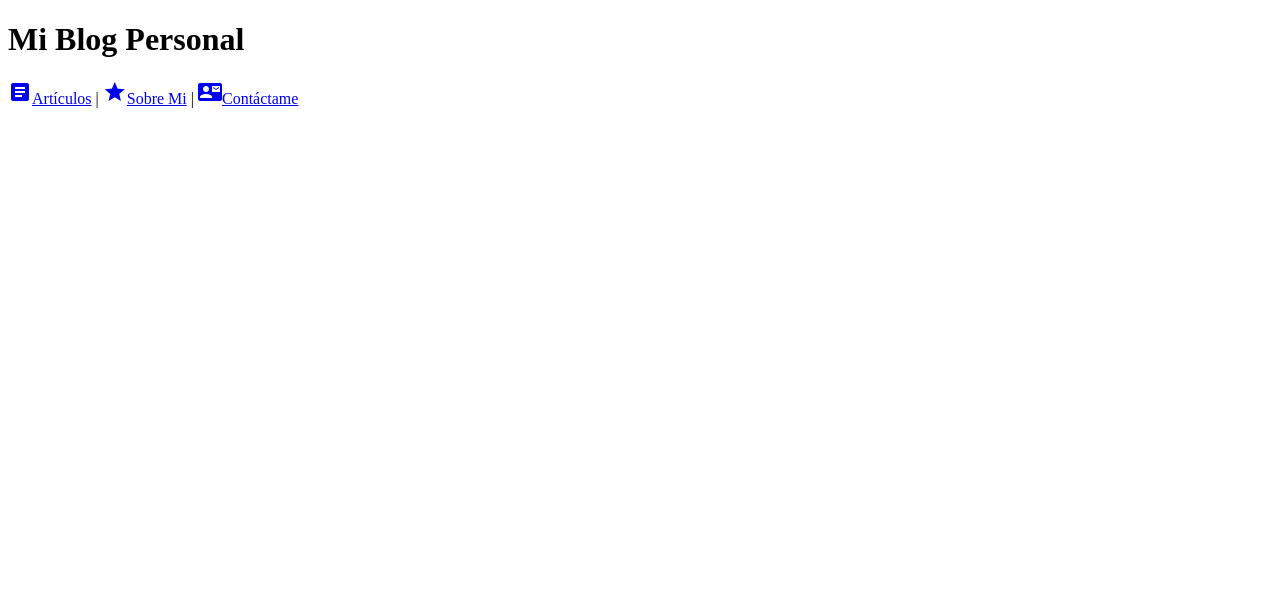
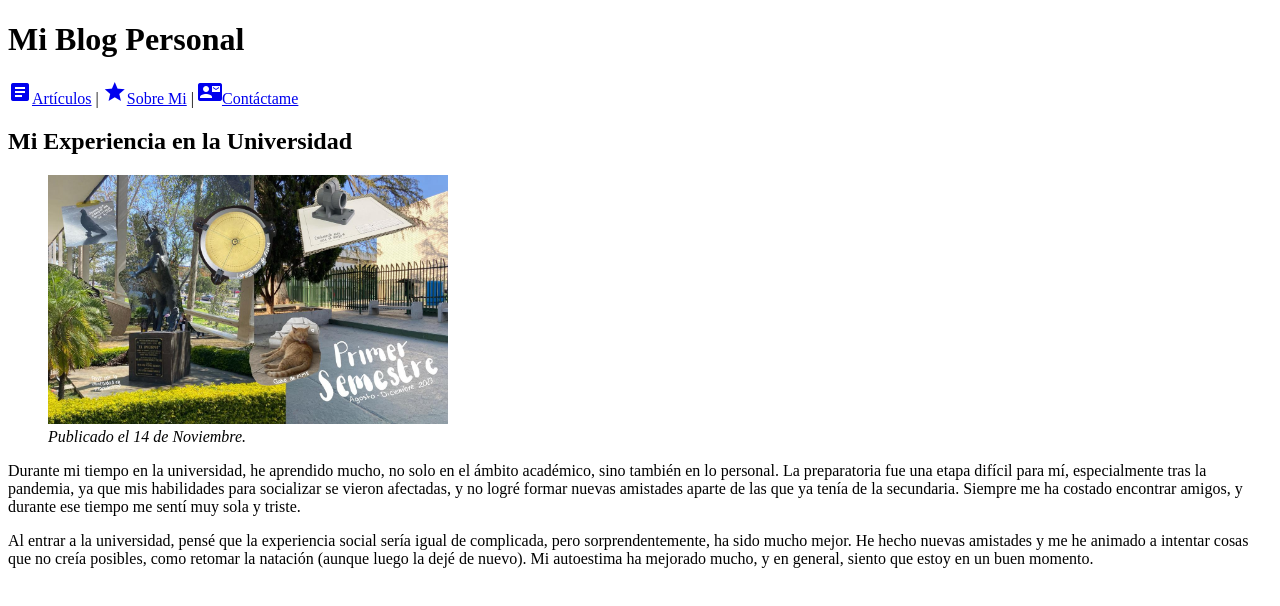
Before and after one commit to yo-0ss/PROYECTO-FINAL_M1, a plain HTML site: page articulo2.html in a window 1280 px wide. Drawn offline with Linux system fonts and the light colour scheme.

Commit message:
Agrego main e infoermación a articulo 2

```diff
--- a/articulo2.html
+++ b/articulo2.html
@@ -23,6 +23,30 @@
             </p>
         </nav>
     </header>
+    <main>
+        <h2>Mi Experiencia en la Universidad</h2>
+        <figure>
+            <img src="./img/Universidad.jpg" alt="Collage de mi primer semestre en universidad." width="400" />
+            <figcaption><em>Publicado el 14 de Noviembre.</em></figcaption>
+        </figure>
+        <p>
+            Durante mi tiempo en la universidad, he aprendido mucho, no solo en
+            el ámbito académico, sino también en lo personal. La preparatoria
+            fue una etapa difícil para mí, especialmente tras la pandemia, ya
+            que mis habilidades para socializar se vieron afectadas, y no logré
+            formar nuevas amistades aparte de las que ya tenía de la secundaria.
+            Siempre me ha costado encontrar amigos, y durante ese tiempo me
+            sentí muy sola y triste.
+        </p>
+        <p>
+            Al entrar a la universidad, pensé que la experiencia social sería
+            igual de complicada, pero sorprendentemente, ha sido mucho mejor. He
+            hecho nuevas amistades y me he animado a intentar cosas que no creía
+            posibles, como retomar la natación (aunque luego la dejé de nuevo).
+            Mi autoestima ha mejorado mucho, y en general, siento que estoy en
+            un buen momento.
+        </p>
+    </main>
 </body>
 
 </html>
```
